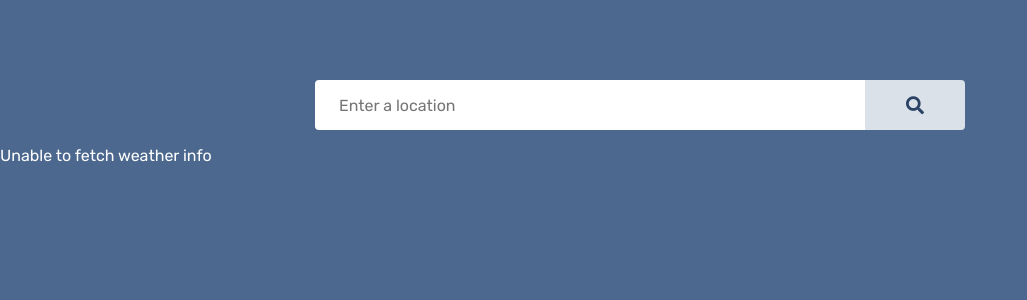
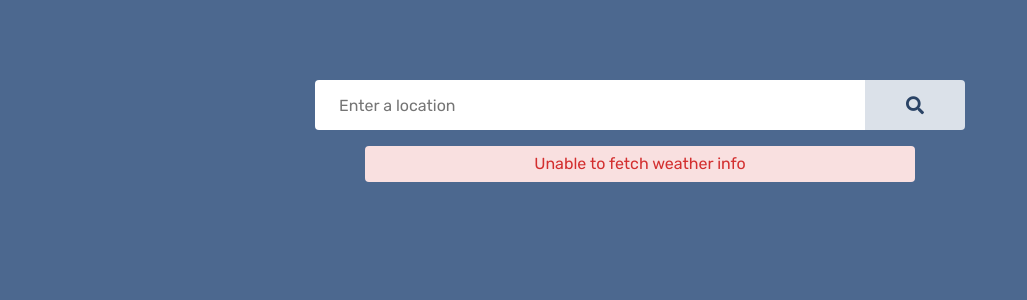
Before and after one commit to balkarjun/vue-forecaster, a Vue app: page / in a window 1280 px wide. Both pictures are taken after typing "Sample" into the empty fields and a click on the button 915 px from the left and 105 px from the top of the page. Shown: the top 300 px of the page, without its empty margins (0-1027 px from the left). Built offline with nearby package versions, Linux system fonts and the light colour scheme; no server answers.

Commit message:
Add styling for error message

```diff
--- a/src/App.vue
+++ b/src/App.vue
@@ -5,7 +5,7 @@
       <button class="fas fa-search"></button>
     </form>
 
-    <div v-if="error != null">{{ error }}</div>
+    <div v-if="error != null" class="error">{{ error }}</div>
 
     <div v-else-if="loading" class="loader"></div>
 
@@ -102,6 +102,8 @@ export default {
   --blue: #2a4365;
   --blue-light: #4c688f;
   --blue-lightest: #dbe1e9;
+  --red-primary: #d32f2f;
+  --red-secondary: #f9e0e0;
   --gray: #666666;
   --black: #212121;
 }
@@ -156,6 +158,17 @@ button {
   background-color: var(--blue-lightest);
 }
 
+.error {
+  width: 550px;
+  height: 36px;
+  line-height: 36px;
+  background-color: var(--red-secondary);
+  color: var(--red-primary);
+  margin: 0 auto;
+  text-align: center;
+  border-radius: 4px;
+}
+
 .loader {
   margin: 50px auto;
   width: 36px;
```
